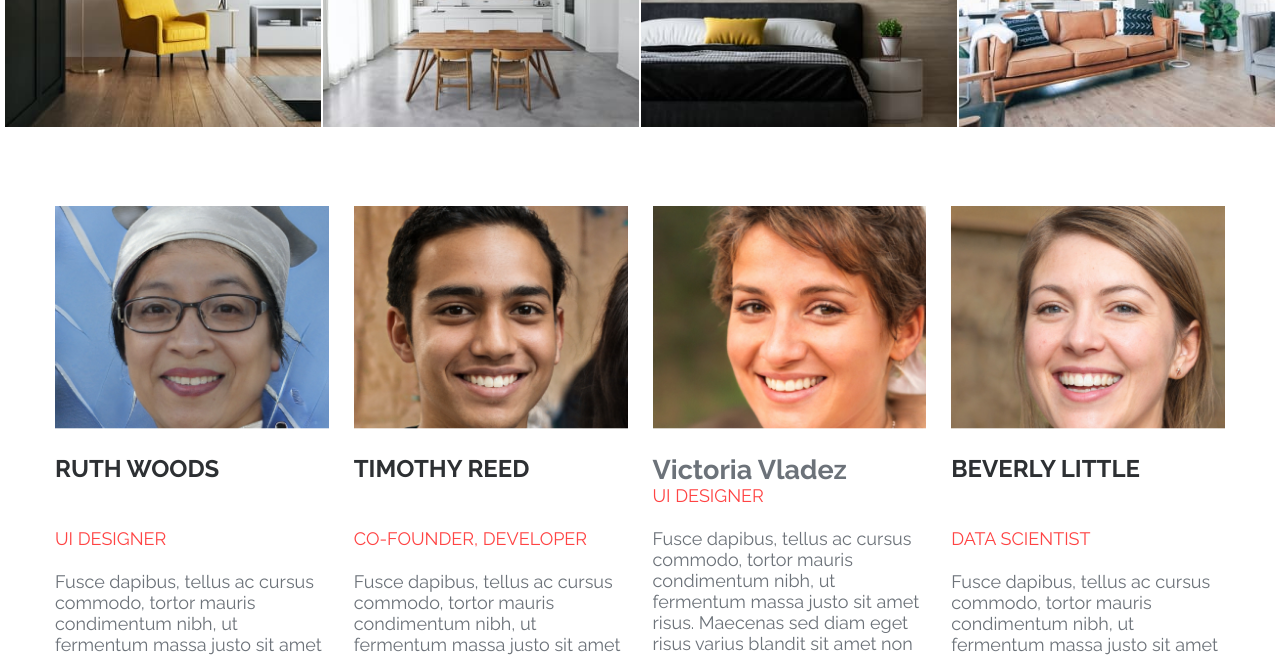
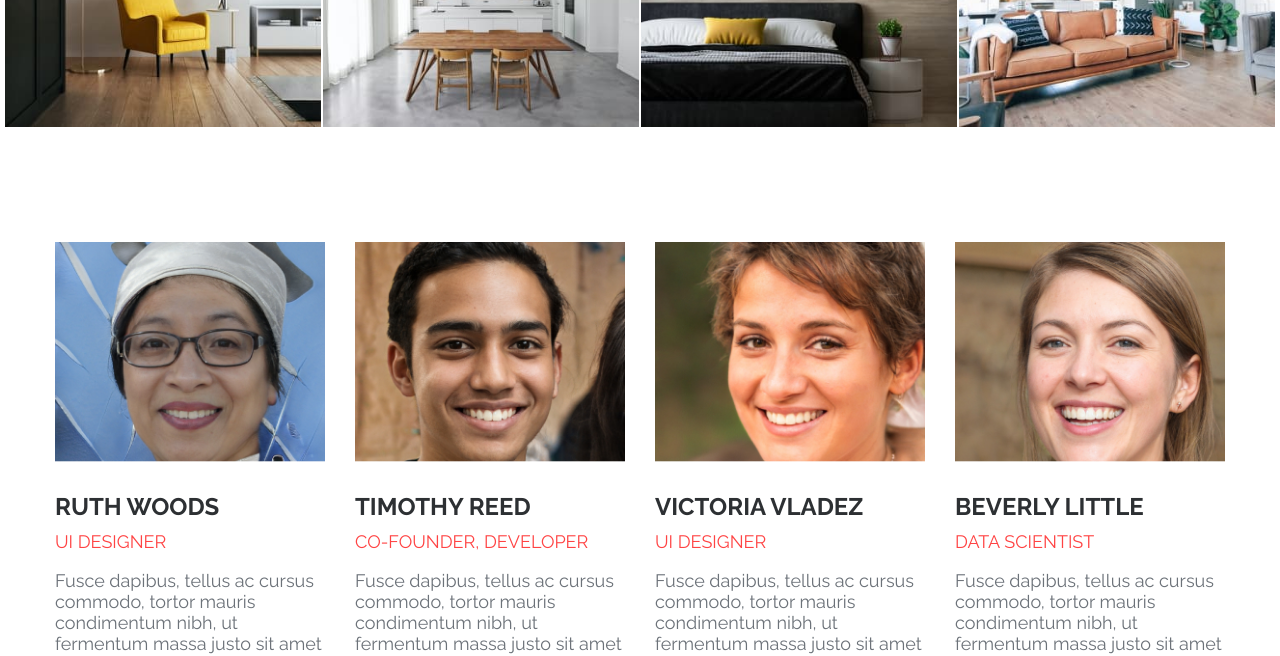
Before and after one commit to NadyaKonzevaya/ActiveBox1, a website built with Parcel: page src/index.html in a window 1280 px wide. Shown: the part 2140-2796 px from the top of the page. Built offline with nearby package versions, Linux system fonts and the light colour scheme.

Commit message:
adds team desktop

```diff
--- a/src/partials/team.html
+++ b/src/partials/team.html
@@ -113,7 +113,7 @@
           alt="Victoria Vladez"
           class="team__img"
         />
-        <h2 class="team__title">Victoria Vladez</h2>
+        <h2 class="title team__title">Victoria Vladez</h2>
         <p class="subtitle">ui designer</p>
         <p class="text team__text">
           Fusce dapibus, tellus ac cursus commodo, tortor mauris condimentum
--- a/src/partials/work.html
+++ b/src/partials/work.html
@@ -4,7 +4,7 @@
       <a href="#" class="work__link">
         <img src="./images/work/work_1.jpg" alt="table" class="work__img" />
         <div class="work__label">
-          <h2 class="title title--white">Project Name</h2>
+          <h2 class="title work__title">Project Name</h2>
           <p class="text text--white">User Interface Design</p>
         </div>
       </a>
@@ -13,7 +13,7 @@
       <a href="#" class="work__link">
         <img src="./images/work/work_2.jpg" alt="sofa" class="work__img" />
         <div class="work__label">
-          <h2 class="title title--white">Project Name</h2>
+          <h2 class="title work__title">Project Name</h2>
           <p class="text text--white">User Interface Design</p>
         </div>
       </a>
@@ -22,7 +22,7 @@
       <a href="#" class="work__link">
         <img src="./images/work/work_3.jpg" alt="plant" class="work__img" />
         <div class="work__label">
-          <h2 class="title title--white">Project Name</h2>
+          <h2 class="title work__title">Project Name</h2>
           <p class="text text--white">User Interface Design</p>
         </div>
       </a>
@@ -31,7 +31,7 @@
       <a href="" class="work__link">
         <img src="./images/work/work_4.jpg" alt="chairs" class="work__img" />
         <div class="work__label">
-          <h2 class="title title--white">Project Name</h2>
+          <h2 class="title work__title">Project Name</h2>
           <p class="text text--white">User Interface Design</p>
         </div>
       </a>
@@ -40,7 +40,7 @@
       <a href="#" class="work__link">
         <img src="./images/work/work_5.jpg" alt="armchair" class="work__img" />
         <div class="work__label">
-          <h2 class="title title--white">Project Name</h2>
+          <h2 class="title work__title">Project Name</h2>
           <p class="text text--white">User Interface Design</p>
         </div>
       </a>
@@ -49,7 +49,7 @@
       <a href="#" class="work__link">
         <img src="./images/work/work_6.jpg" alt="kitchen" class="work__img" />
         <div class="work__label">
-          <h2 class="title title--white">Project Name</h2>
+          <h2 class="title work__title">Project Name</h2>
           <p class="text text--white">User Interface Design</p>
         </div>
       </a>
@@ -58,7 +58,7 @@
       <a href="#" class="work__link">
         <img src="./images/work/work_7.jpg" alt="bed" class="work__img" />
         <div class="work__label">
-          <h2 class="title title--white">Project Name</h2>
+          <h2 class="title work__title">Project Name</h2>
           <p class="text text--white">User Interface Design</p>
         </div>
       </a>
@@ -67,7 +67,7 @@
       <a href="#" class="work__link">
         <img src="./images/work/work_8.jpg" alt="room" class="work__img" />
         <div class="work__label">
-          <h2 class="title title--white">Project Name</h2>
+          <h2 class="title work__title">Project Name</h2>
           <p class="text text--white">User Interface Design</p>
         </div>
       </a>
--- a/src/sass/components/_media.scss
+++ b/src/sass/components/_media.scss
@@ -19,7 +19,7 @@
         border-color: getColor("accent");
     }
 
-    @media screen and (min-width: 768px) {
+    @media screen and (min-width: 768px) and (max-width: 1199px) {
         width: 33px;
         height: 33px;
         padding: 8px;
--- a/src/sass/layouts/_team.scss
+++ b/src/sass/layouts/_team.scss
@@ -3,6 +3,9 @@
 
     @media screen and (min-width: 768px) {
         @include sectionPadding(78px, 78px);
+    }
+    @media screen and (min-width: 1200px) {
+        @include sectionPadding(114px, 114px);
     }
 }
 
@@ -16,17 +19,24 @@
         flex-direction: row;
         gap: 25px;
     }
+    @media screen and (min-width: 1200px){
+        gap: 30px;
+    }
 }
 
 .team__img {
     width: 100%;
     margin-bottom: 25px;
-    // @media screen and (min-width: 320px) {
-    // }
+    @media screen and (min-width: 1200px) {
+        margin-bottom: 30px;
+    }
 }
 
 .team__title {
     font-weight: 700;
+    @media screen and (min-width: 768px) {
+        margin-bottom: 10px;
+    }
 }
 
 .subtitle {
@@ -37,6 +47,9 @@
     @media screen and (min-width: 768px) {
         margin-bottom: 22px;
     }
+    @media screen and (min-width: 1200px) {
+        margin-bottom: 18px;
+    }
 
 }
 .team__text {
--- a/src/sass/layouts/_work.scss
+++ b/src/sass/layouts/_work.scss
@@ -59,6 +59,16 @@
     }
 }
 
-.title--white, .text--white {
+.work__title {
+    color: getColor("third");
+    @media screen and (min-width: 768px) {
+        margin-bottom: 25px;
+    }
+    @media screen and (min-width: 1200px) {
+        margin-bottom: 40px;
+    }
+}
+
+.text--white {
     color: getColor("third");
 }
```
